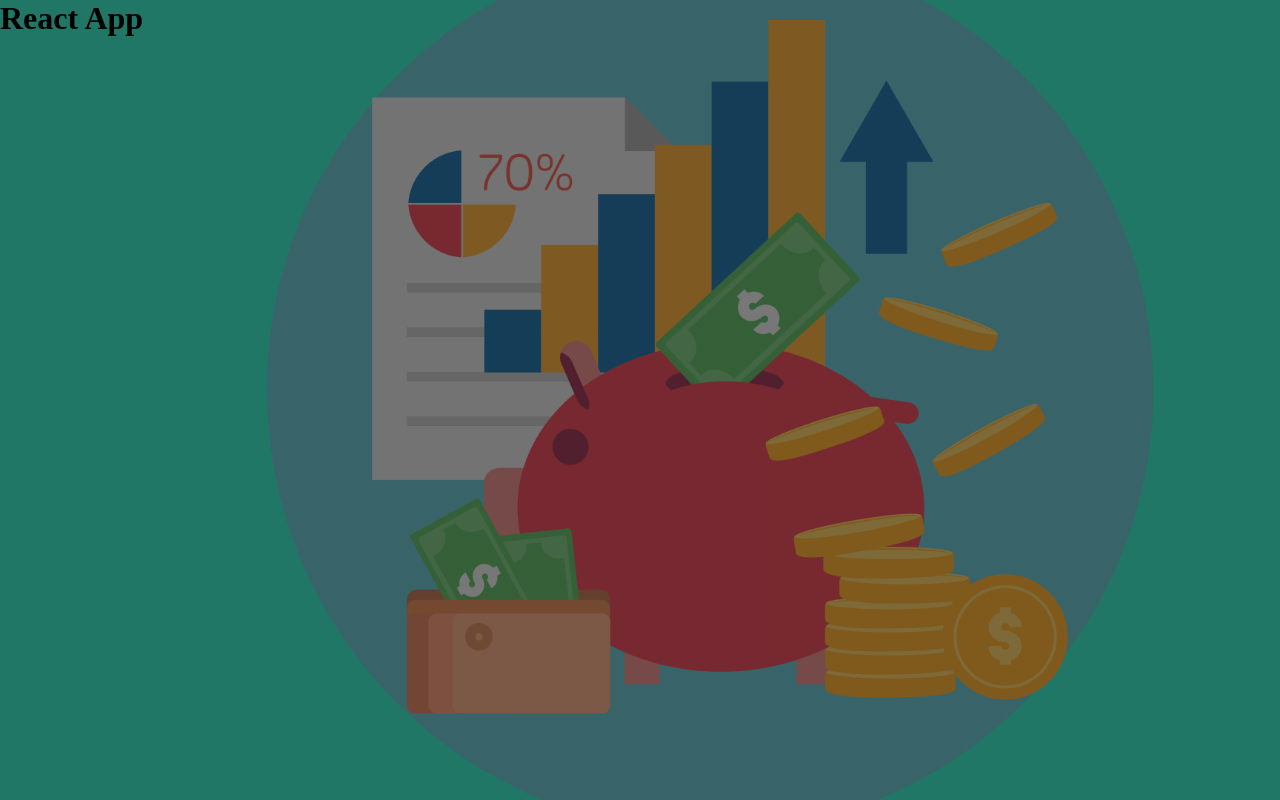
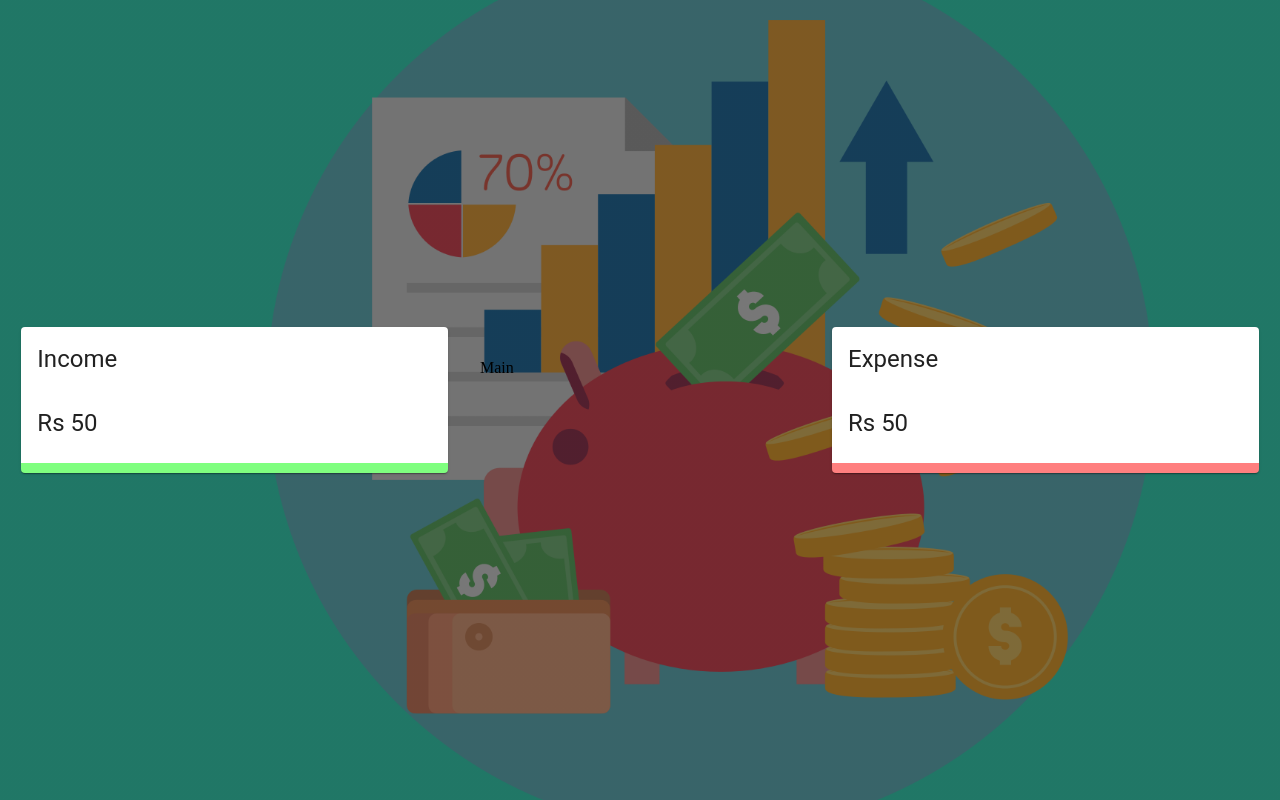
Before and after one commit to kumarrohan2804/expense-tracker, a React (Create React App) app: page / in a window 1280 px wide. Built offline with nearby package versions, Linux system fonts and the light colour scheme.

Commit message:
income and expense card skeleton created

```diff
--- a/src/App.js
+++ b/src/App.js
@@ -1,9 +1,35 @@
-import "./App.css";
-
+import React from "react";
+import { Grid } from "@material-ui/core";
+import Details from "./components/details/Details";
+import useStyles from "./styles";
 function App() {
+  const classes = useStyles();
   return (
-    <div className="App">
-      <h1>React App</h1>
+    <div>
+      <Grid
+        className={classes.grid}
+        container
+        spacing={0}
+        alignItems="center"
+        justify="center"
+        style={{ height: "100vh" }}
+      >
+        <Grid item xs={12} sm={4} className={classes.mobile}>
+          <Details title="Income" />
+        </Grid>
+        <Grid item xs={12} sm={3} className={classes.main}>
+          Main
+        </Grid>
+        <Grid item xs={12} sm={4} className={classes.desktop}>
+          <Details title="Income" />
+        </Grid>
+        <Grid item xs={12} sm={4} className={classes.last}>
+          <Details title="Expense" />
+        </Grid>
+        {/* <PushToTalkButtonContainer>
+          <PushToTalkButton />
+        </PushToTalkButtonContainer> */}
+      </Grid>
     </div>
   );
 }
--- /dev/null
+++ b/src/components/details/Details.jsx
@@ -0,0 +1,23 @@
+import React from "react";
+import { Card, CardHeader, CardContent, Typography } from "@material-ui/core";
+import { Doughnut } from "react-chartjs-2";
+
+import useStyles from "./styles";
+// import useTransactions from "../../useTransactions";
+
+const DetailsCard = ({ title, subheader }) => {
+  //   const { total, chartData } = useTransactions(title);
+  const classes = useStyles();
+
+  return (
+    <Card className={title === "Income" ? classes.income : classes.expense}>
+      <CardHeader title={title} subheader={subheader} />
+      <CardContent>
+        <Typography variant="h5">Rs 50</Typography>
+        {/* <Doughnut data={chartData} /> */}
+      </CardContent>
+    </Card>
+  );
+};
+
+export default DetailsCard;
--- /dev/null
+++ b/src/components/details/styles.js
@@ -0,0 +1,10 @@
+import { makeStyles } from "@material-ui/core/styles";
+
+export default makeStyles(() => ({
+  income: {
+    borderBottom: "10px solid rgba(0, 255, 0, 0.5)",
+  },
+  expense: {
+    borderBottom: "10px solid rgba(255, 0, 0, 0.5)",
+  },
+}));
--- /dev/null
+++ b/src/styles.js
@@ -0,0 +1,30 @@
+import { makeStyles } from "@material-ui/core/styles";
+
+export default makeStyles((theme) => ({
+  desktop: {
+    [theme.breakpoints.up("sm")]: {
+      display: "none",
+    },
+  },
+  mobile: {
+    [theme.breakpoints.down("sm")]: {
+      display: "none",
+    },
+  },
+  main: {
+    [theme.breakpoints.up("sm")]: {
+      paddingBottom: "5%",
+    },
+  },
+  last: {
+    [theme.breakpoints.down("sm")]: {
+      marginBottom: theme.spacing(3),
+      paddingBottom: "200px",
+    },
+  },
+  grid: {
+    "& > *": {
+      margin: theme.spacing(2),
+    },
+  },
+}));
```
